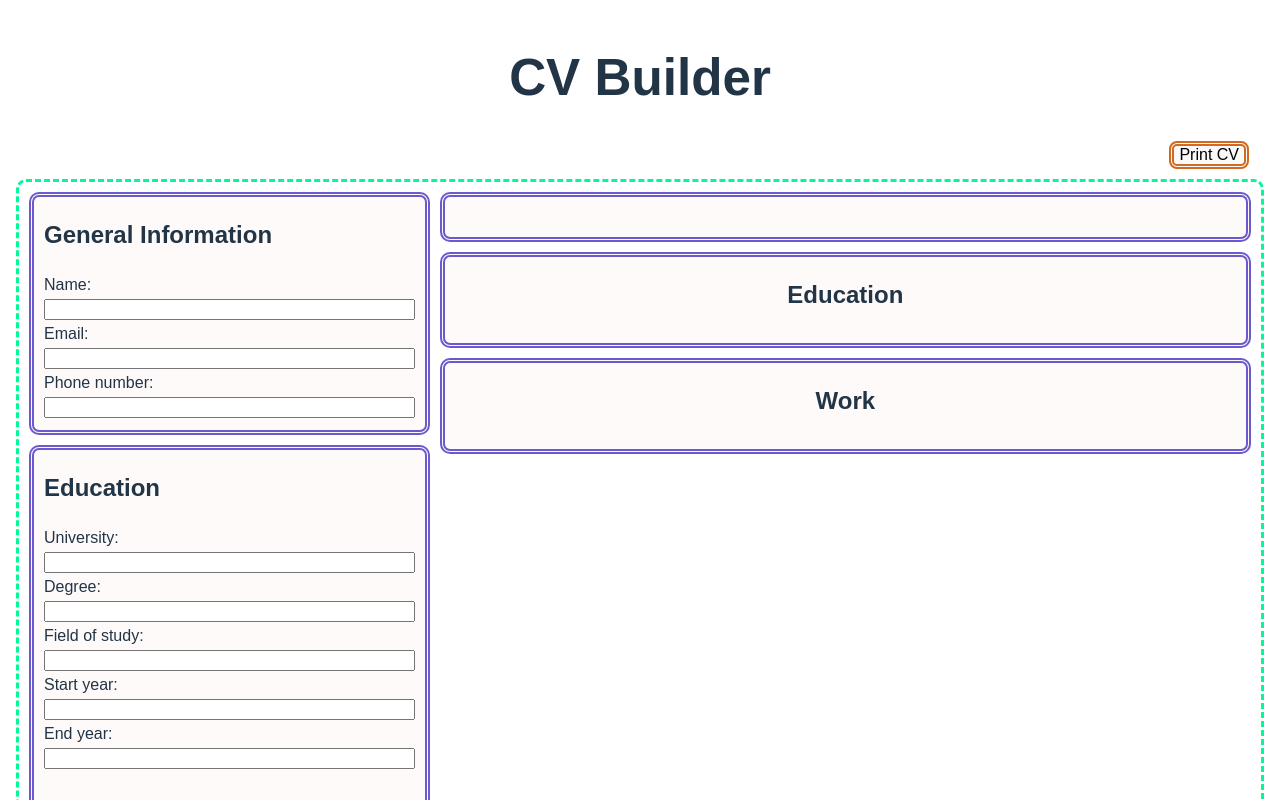
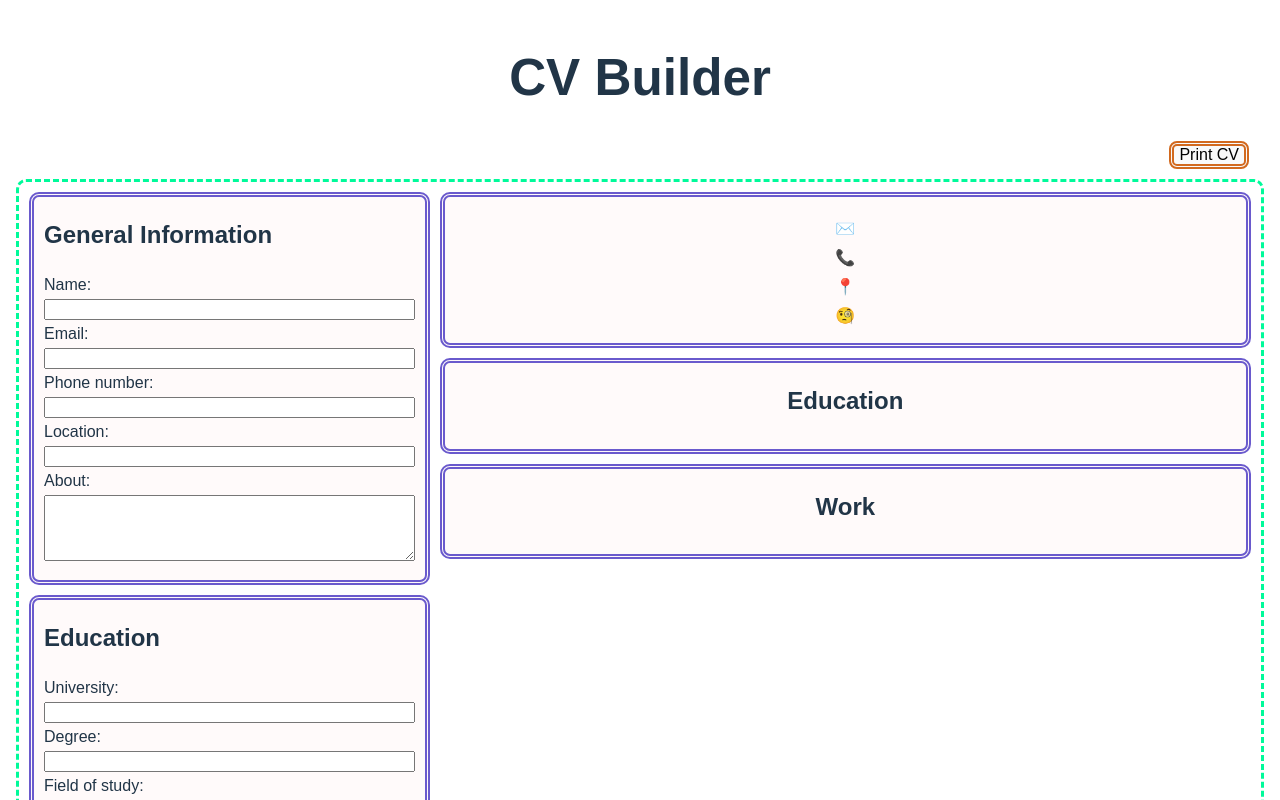
Before and after one commit to Prin-S/cv-application, a React (Vite) app: page / in a window 1280 px wide. Shown: the top 800 px of the page. Built offline with nearby package versions, Linux system fonts and the light colour scheme; a web font is replaced by a local one.

Commit message:
Modified general information.
Added extra fields and changed how general information is displayed.

```diff
--- a/src/components/cv.jsx
+++ b/src/components/cv.jsx
@@ -3,12 +3,20 @@ import { useReactToPrint } from "react-to-print";
 import { checkStart, checkEnd, editInfo, hideAfterEditInfo, cancelEditInfo } from './helper.js';
 import '../styles/styles.css';
 
-function GeneralInformation({ id, text, type, onChange }) {
-    return (
-        <>
-            <label htmlFor={id}>{text}: <input id={id} className="input" type={type} name={id} onChange={onChange} /></label><br />
-        </>
-    );
+function GeneralInformation({ id, text, onChange }) {
+    if (id == 'about') {
+        return (
+            <>
+                <label htmlFor={id}>{text}: <textarea id={id} className="input" rows="4" name={id} onChange={onChange}></textarea></label><br />
+            </>
+        );
+    } else {
+        return (
+            <>
+                <label htmlFor={id}>{text}: <input id={id} className="input" type="text" name={id} onChange={onChange} /></label><br />
+            </>
+        );
+    }
 }
 
 function EducationInformation({ onEduSubmit }) {
@@ -49,9 +57,11 @@ function LeftSide({ onGenChange, onEduSubmit, onWorkSubmit }) {
             <div className="box text-left">
                 <h2>General Information</h2>
                 <form>
-                    <GeneralInformation id="name" text="Name" type="text" onChange={onGenChange} />
-                    <GeneralInformation id="email" text="Email" type="email" onChange={onGenChange} />
-                    <GeneralInformation id="phone" text="Phone number" type="tel" onChange={onGenChange} />
+                    <GeneralInformation id="name" text="Name" onChange={onGenChange} />
+                    <GeneralInformation id="email" text="Email" onChange={onGenChange} />
+                    <GeneralInformation id="phone" text="Phone number" onChange={onGenChange} />
+                    <GeneralInformation id="location" text="Location" onChange={onGenChange} />
+                    <GeneralInformation id="about" text="About" onChange={onGenChange} />
                 </form>
             </div>
             <EducationInformation onEduSubmit={onEduSubmit} />
@@ -132,8 +142,10 @@ function RightSide({ genText, eduText, workText, onEduEdit, onEduDelete, onWorkE
         <div className="container container-inner">
             <div className="box">
                 <h2>{genText.name}</h2>
-                <p>{genText.email}</p>
-                <p>{genText.phone}</p>
+                <p>✉️ {genText.email}</p>
+                <p>📞 {genText.phone}</p>
+                <p>📍 {genText.location}</p>
+                <p>🧐 {genText.about}</p>
             </div>
             <div className="box">
                 <h2>Education</h2>
@@ -166,7 +178,7 @@ function RightSide({ genText, eduText, workText, onEduEdit, onEduDelete, onWorkE
 }
 
 function CVContainer() {
-    const [genInfo, setGenInfo] = useState({ name: '', email: '', phone: '' });
+    const [genInfo, setGenInfo] = useState({ name: '', email: '', phone: '', location: '', about: '' });
     const [eduInfo, setEduInfo] = useState([]);
     const [workInfo, setWorkInfo] = useState([]);
 
```
